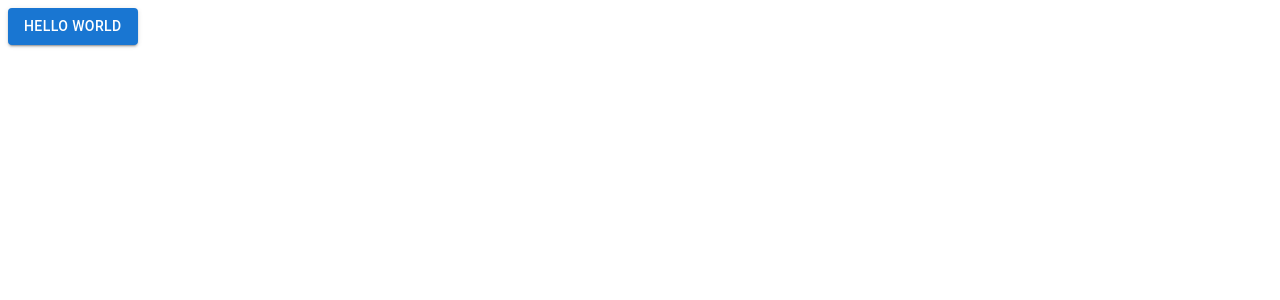
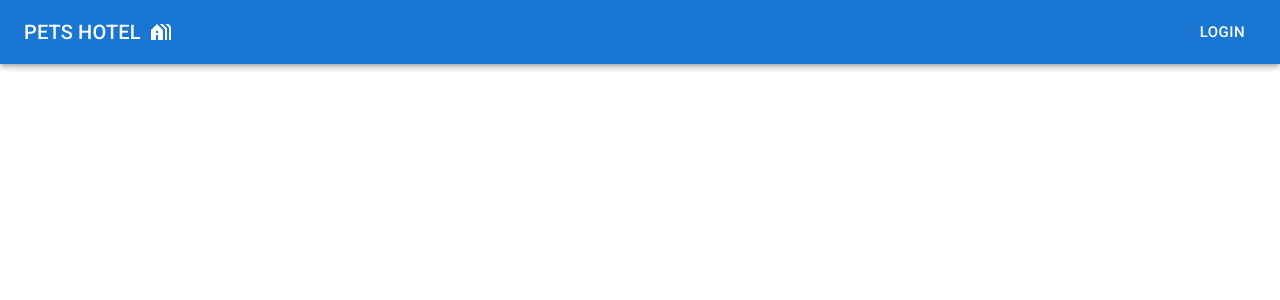
Before and after one commit to JudgEby/pets-hotel, a React (Create React App) app: page / in a window 1280 px wide. Shown: the top 300 px of the page. Built offline with nearby package versions, Linux system fonts and the light colour scheme.

Commit message:
Toolbar was created

```diff
--- a/package.json
+++ b/package.json
@@ -6,6 +6,7 @@
     "@emotion/core": "^11.0.0",
     "@emotion/react": "^11.5.0",
     "@emotion/styled": "^11.3.0",
+    "@mui/icons-material": "^5.0.4",
     "@mui/material": "^5.0.4",
     "@testing-library/jest-dom": "^5.11.4",
     "@testing-library/react": "^11.1.0",
--- a/public/index.html
+++ b/public/index.html
@@ -10,6 +10,7 @@
       content="Web site created using create-react-app"
     />
     <link rel="apple-touch-icon" href="%PUBLIC_URL%/logo192.png" />
+    <link rel="stylesheet" href="https://fonts.googleapis.com/css?family=Roboto:300,400,500,700&display=swap"/>
     <!--
       manifest.json provides metadata used when your web app is installed on a
       user's mobile device or desktop. See https://developers.google.com/web/fundamentals/web-app-manifest/
--- /dev/null
+++ b/src/components/header.jsx
@@ -0,0 +1,28 @@
+import { HolidayVillage } from "@mui/icons-material";
+import { AppBar, Button, IconButton, Toolbar, Typography, Box } from "@mui/material";
+
+function Header () {
+    return(
+        <AppBar>
+            <Toolbar>
+                <Typography
+                    variant='h6'
+                    component='div'>
+                    PETS HOTEL
+                </Typography>
+                <IconButton
+                    color='inherit'>
+                    <HolidayVillage/>
+                </IconButton>
+                <Box sx={{ flexGrow: 1 }} />
+                <Button
+                    variant="text"
+                    color="inherit"
+                    size='large'>
+                    Login</Button>
+            </Toolbar>
+        </AppBar>
+    )
+}
+
+export default Header;
--- a/src/ui/main/App.tsx
+++ b/src/ui/main/App.tsx
@@ -1,11 +1,9 @@
 import React from 'react';
-import Button from '@mui/material/Button';
+import Header from '../../components/header';
 
 function App() {
 	return (
-		<Button variant="contained" color="primary">
-			Hello World
-		</Button>
+		<Header/>
 	);
 }
 
```
Also changed, not shown: 1 other file (tests, documents, lock files or other folders).
